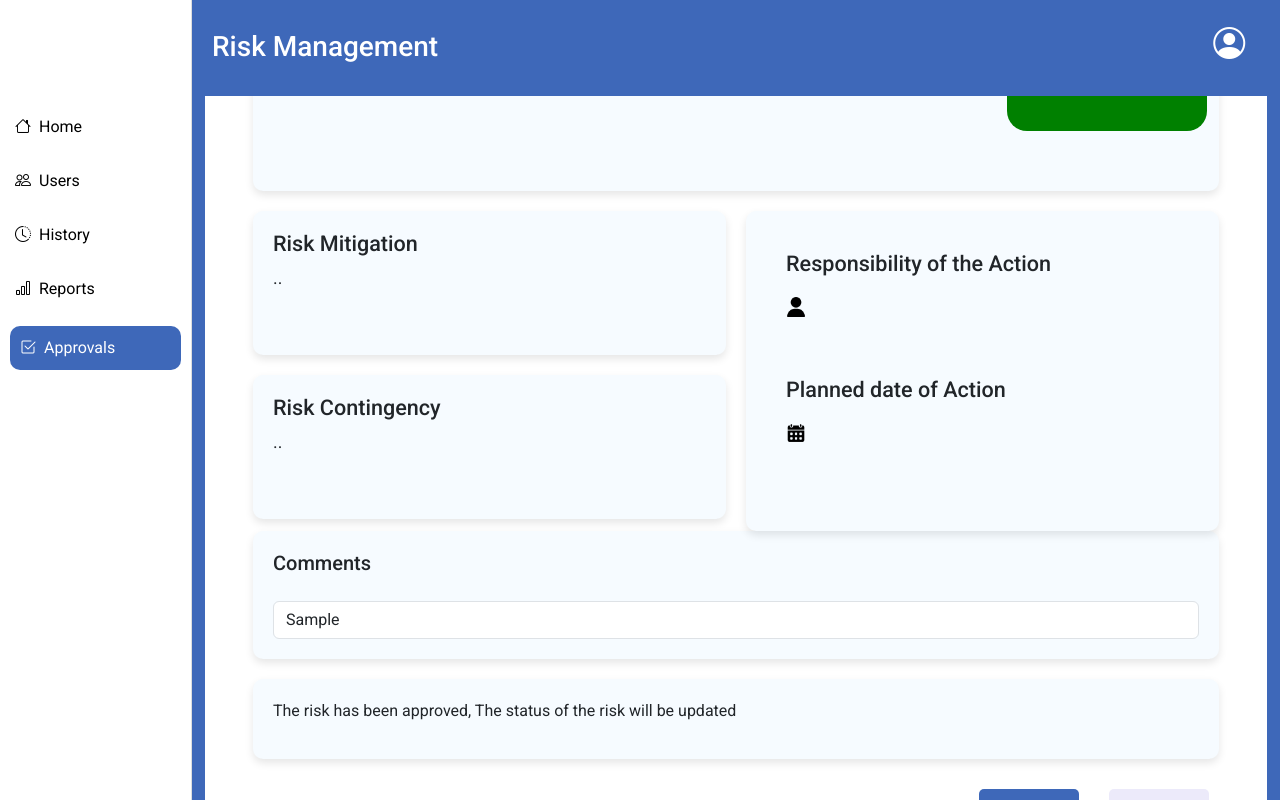
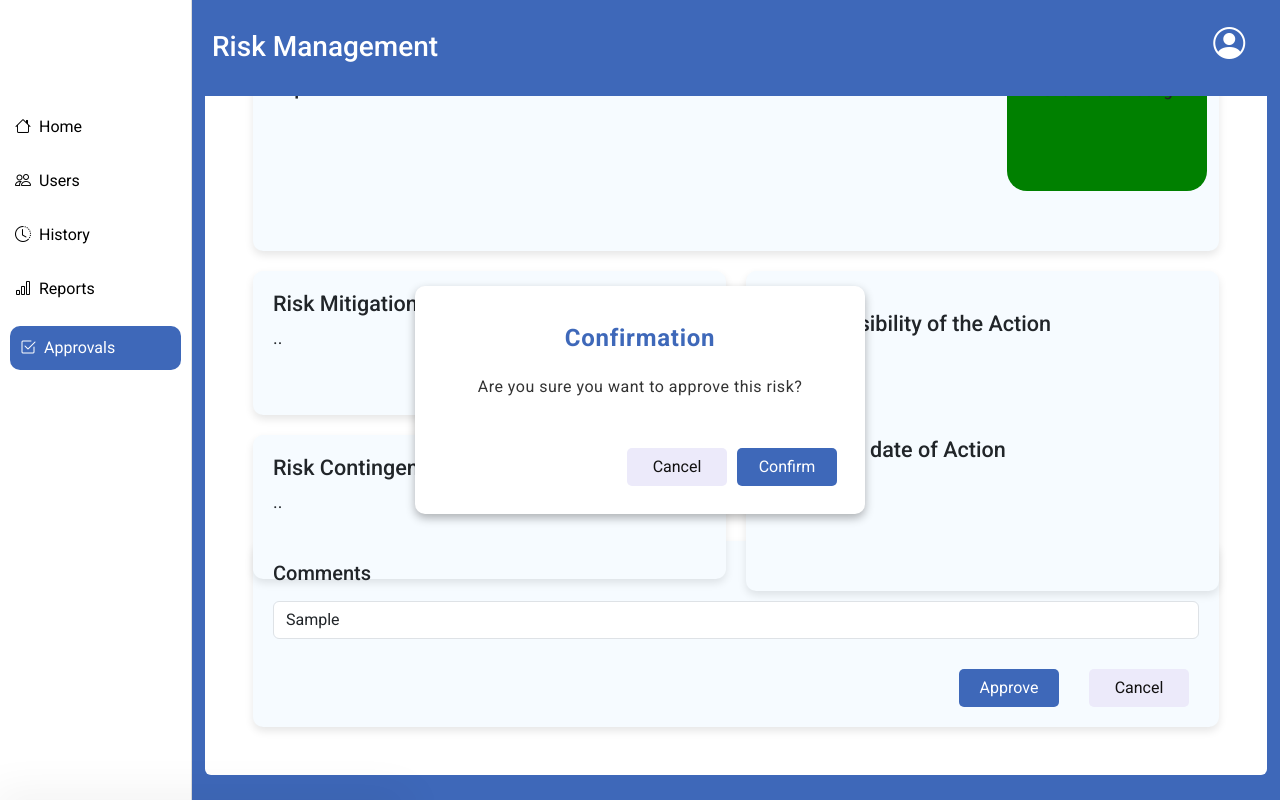
Before and after one commit to Achu-Personal/Risk-Management-RiskEx, an Angular app: page /approvals in a window 1280 px wide. Both pictures are taken after typing "Sample" into the empty fields and a click on the button "Approve". Built offline with nearby package versions, Linux system fonts and the light colour scheme.

Commit message:
material ui installed and confirmation popup designed

```diff
--- a/package.json
+++ b/package.json
@@ -11,10 +11,12 @@
   "private": true,
   "dependencies": {
     "@angular/animations": "^18.2.0",
+    "@angular/cdk": "^17.0.0",
     "@angular/common": "^18.2.0",
     "@angular/compiler": "^18.2.0",
     "@angular/core": "^18.2.0",
     "@angular/forms": "^18.2.0",
+    "@angular/material": "^17.0.0",
     "@angular/platform-browser": "^18.2.0",
     "@angular/platform-browser-dynamic": "^18.2.0",
     "@angular/router": "^18.2.0",
--- /dev/null
+++ b/src/app/Components/confirm-dialog/confirm-dialog.component.html
@@ -0,0 +1,9 @@
+
+<div class="dialog-box">
+    <h2 mat-dialog-title>Confirmation</h2>
+<mat-dialog-content>{{ data.message }}</mat-dialog-content>
+<mat-dialog-actions align="end">
+  <button (click)="onCancel()" class="btn-danger">Cancel</button>
+  <button color="primary" (click)="onConfirm()" class="btn-success">Confirm</button>
+</mat-dialog-actions>
+</div>
--- /dev/null
+++ b/src/app/Components/confirm-dialog/confirm-dialog.component.scss
@@ -0,0 +1,71 @@
+.dialog-box {
+    display: flex;
+    flex-direction: column;
+    align-items: center;
+    justify-content: center;
+    position: fixed;
+    top: 50%;
+    left: 50%;
+    transform: translate(-50%, -50%);
+    width: 450px;
+    max-width: 90%;
+    background-color: #ffffff;
+    border-radius: 10px;
+    box-shadow: 0 4px 10px rgba(0, 0, 0, 0.3);
+    padding: 20px;
+    z-index: 1000;
+  }
+
+
+.dialog-box h2[mat-dialog-title] {
+    font-size: 1.5rem;
+    font-weight: bold;
+    color: #3E68B9;
+    margin-bottom: 16px;
+    text-align: center;
+  }
+
+  .dialog-box mat-dialog-content {
+    font-size: 1rem;
+    color: #333;
+    margin-bottom: 20px;
+    text-align: center;
+  }
+
+  .dialog-box mat-dialog-actions {
+    display: flex;
+    justify-content: flex-end;
+    gap: 10px;
+    width: 100%;
+  }
+
+  .dialog-box button {
+    padding: 7px 20px;
+    font-size: 1rem;
+    border: none;
+    border-radius: 5px;
+    cursor: pointer;
+    transition: background-color 0.3s ease, transform 0.2s ease;
+    width: 100px;
+}
+
+.dialog-box button.btn-success {
+    background-color: #3E68B9;
+    color: white;
+}
+
+.dialog-box button.btn-success:hover {
+    background-color: #052564;
+    transform: scale(1.05);
+}
+
+
+.dialog-box button.btn-danger {
+    background-color: #ECEAFA;
+    color: rgb(17, 16, 16);
+}
+
+.dialog-box button.btn-danger:hover {
+    background-color: #b6b5bd;
+    transform: scale(1.05);
+}
--- /dev/null
+++ b/src/app/Components/confirm-dialog/confirm-dialog.component.ts
@@ -0,0 +1,31 @@
+import { Component, Inject } from '@angular/core';
+import { MAT_DIALOG_DATA, MatDialogRef } from '@angular/material/dialog';
+import { MatButtonModule } from '@angular/material/button';
+import { MatDialogModule } from '@angular/material/dialog';
+import { CommonModule } from '@angular/common';
+
+@Component({
+  selector: 'app-confirm-dialog',
+  standalone: true,
+  imports: [MatButtonModule,CommonModule,MatDialogModule],
+  templateUrl: './confirm-dialog.component.html',
+  styleUrl: './confirm-dialog.component.scss'
+})
+export class ConfirmDialogComponent {
+  constructor(
+    public dialogRef: MatDialogRef<ConfirmDialogComponent>,
+    @Inject(MAT_DIALOG_DATA) public data: { message: string }
+  ) {
+
+  }
+
+
+  onConfirm(): void {
+    this.dialogRef.close(true);
+  }
+
+  onCancel(): void {
+    this.dialogRef.close(false);
+  }
+
+}
--- a/src/app/Layout/dashboard/dashboard.component.scss
+++ b/src/app/Layout/dashboard/dashboard.component.scss
@@ -23,8 +23,3 @@ body{
 .main-content::-webkit-scrollbar {
     display: none;
 }
-.navbar{
-    height: 10vh;
-    background-color: red;
-    width: 100%;
-}
--- a/src/app/Pages/approval/approval.component.html
+++ b/src/app/Pages/approval/approval.component.html
@@ -3,12 +3,12 @@
       <app-risk-basic-details-card ></app-risk-basic-details-card>
       <app-risk-details-section2 ></app-risk-details-section2>
     </main>
+    <div class="comment-section">
+        <form [formGroup]="commentForm" (ngSubmit)="ApproveRisk()">
 
-        <form [formGroup]="commentForm" (ngSubmit)="ApproveRisk()">
-            <div class="comment-section">
         <label for="comment" class="form-label"><h5>Comments</h5></label>
         <input id="comment" class="form-control" rows="4" placeholder="Write your comment here..." formControlName="approve"/>
-    </div>
+
     @if(cancelMessage){
         <div class="cancel-message">
             <p>{{cancelMessage}}</p>
@@ -19,9 +19,11 @@
             <p>{{approveMessage}}</p>
         </div>
     }
+    @if(!isButtonClicked){
     <div class="button-group">
         <button type="submit" class="btn btn-success">Approve</button>
         <button type="button" class="btn btn-danger" (click)="cancelRisk()">Cancel</button>
-    </div></form>
-
+    </div>
+    }</form>
+</div>
   </app-body-container>
--- a/src/app/Pages/approval/approval.component.scss
+++ b/src/app/Pages/approval/approval.component.scss
@@ -5,7 +5,7 @@ main{
 }
 .comment-section {
     width: 100%;
-    margin-top: 20px ; /* Center the section */
+    margin-top: -30px ; /* Center the section */
     display: flex;
     flex-direction: column;
     gap: 10px;
--- a/src/app/Pages/approval/approval.component.ts
+++ b/src/app/Pages/approval/approval.component.ts
@@ -2,7 +2,9 @@ import { Component } from '@angular/core';
 import { BodyContainerComponent } from "../../Components/body-container/body-container.component";
 import { RiskBasicDetailsCardComponent } from "../../Components/risk-basic-details-card/risk-basic-details-card.component";
 import { RiskDetailsSection2Component } from "../../Components/risk-details-section2/risk-details-section2.component";
-import {FormControl,FormGroup,FormsModule,ReactiveFormsModule,} from '@angular/forms';
+import {FormBuilder, FormControl,FormGroup,FormsModule,ReactiveFormsModule,} from '@angular/forms';
+import { MatDialog } from '@angular/material/dialog';
+import { ConfirmDialogComponent } from '../../Components/confirm-dialog/confirm-dialog.component';
 
 @Component({
   selector: 'app-approval',
@@ -13,21 +15,48 @@ import {FormControl,FormGroup,FormsModule,ReactiveFormsModule,} from '@angular/f
 })
 export class ApprovalComponent {
 
+  constructor(private fb: FormBuilder, private dialog: MatDialog) {
+    this.commentForm = this.fb.group({
+      approve: [''] // Initial value
+    });
+  }
 
+  async confirmAction(message: string): Promise<boolean> {
+    const dialogRef = this.dialog.open(ConfirmDialogComponent, {
+      data: { message },
+      width: '400px'
+
+    });
+
+    return await dialogRef.afterClosed().toPromise();
+  }
+
+
+  isButtonClicked:boolean = false;
   commentForm = new FormGroup({
   approve: new FormControl('')});
   cancelMessage: string = "";
   approveMessage: string = "";
 
-ApproveRisk() {
+  async ApproveRisk() {
+  const confirmed = await this.confirmAction('Are you sure you want to approve this risk?');
+  if(confirmed){
     console.log(this.commentForm.value);
     this.approveMessage = "The risk has been approved, The status of the risk will be updated";
+    this.isButtonClicked= true;
   }
 
-cancelRisk() {
+}
+
+async cancelRisk() {
+  const confirmed = await this.confirmAction('Are you sure you want to cancel?');
+  if(confirmed){
     console.log(this.commentForm.value);
     this.commentForm.reset();
     this.cancelMessage = "The risk has been canceled as it was not approved. The owner will be notified shortly. ";
+    this.isButtonClicked=true
   }
 
 }
+
+}
```
Also changed, not shown: 2 other files (tests, documents, lock files or other folders). Lines whose indentation alone changed are shown as unchanged.
